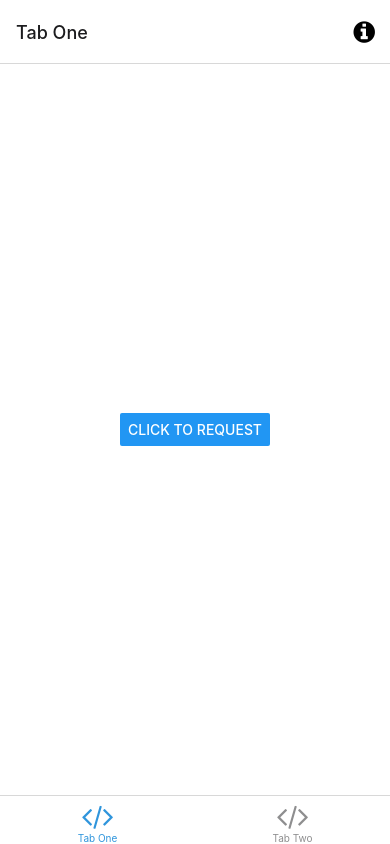
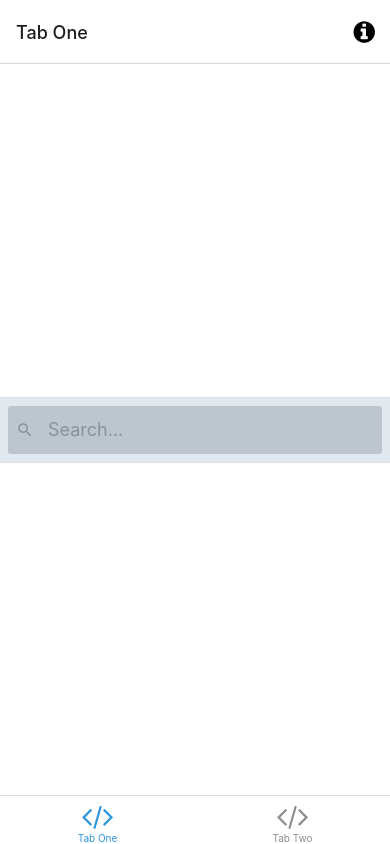
Before and after one commit to c-cchi/expo-playground, a React Native app: screen /TabOne in a window 390 px wide. Built offline with nearby package versions, Linux system fonts and the light colour scheme; what expo-linking would draw is missing.

Commit message:
feat: add react-native-elements, add SearchInput

```diff
--- /dev/null
+++ b/components/SearchInput.tsx
@@ -0,0 +1,15 @@
+import { useState } from 'react'
+import { SearchBar } from '@rneui/themed'
+
+export default function SearchInput() {
+  const [text, setText] = useState('')
+  return (
+    <SearchBar
+      placeholder="Search..."
+      onChangeText={input => setText(input)}
+      value={text}
+      containerStyle={{ width: '100%' }}
+      lightTheme={true}
+    />
+  )
+}
--- /dev/null
+++ b/config-overrides.js
@@ -0,0 +1,13 @@
+const path = require('path')
+const { override, addBabelPlugins, babelInclude } = require('customize-cra')
+
+module.exports = override(
+  ...addBabelPlugins('@babel/plugin-proposal-class-properties'),
+  babelInclude([
+    path.resolve(__dirname, 'node_modules/@rneui/base'),
+    path.resolve(__dirname, 'node_modules/@rneui/themed'),
+    path.resolve(__dirname, 'node_modules/react-native-vector-icons'),
+    path.resolve(__dirname, 'node_modules/react-native-ratings'),
+    path.resolve(__dirname, 'src')
+  ])
+)
--- a/screens/TabOneScreen.tsx
+++ b/screens/TabOneScreen.tsx
@@ -1,8 +1,9 @@
-import { StyleSheet, Button } from 'react-native'
+import { StyleSheet } from 'react-native'
 import { observer } from 'mobx-react'
 
 import { View } from '../components/Themed'
 import { RootTabScreenProps } from '../types'
+import SearchInput from '../components/SearchInput'
 
 import store from '../store/Store'
 
@@ -13,7 +14,7 @@ function TabOneScreen({ navigation }: RootTabScreenProps<'TabOne'>) {
 
   return (
     <View style={styles.container}>
-      <Button title={'click to request'} onPress={onLoad} />
+      <SearchInput />
     </View>
   )
 }
```
Also changed, not shown: package.json (+8 -2 lines).
